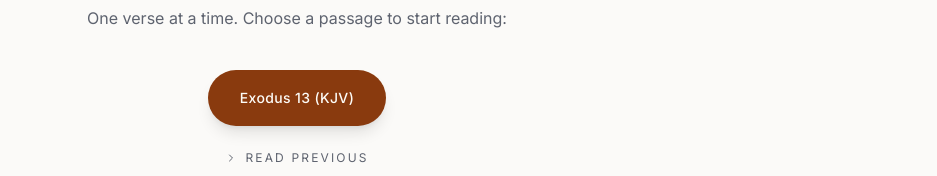
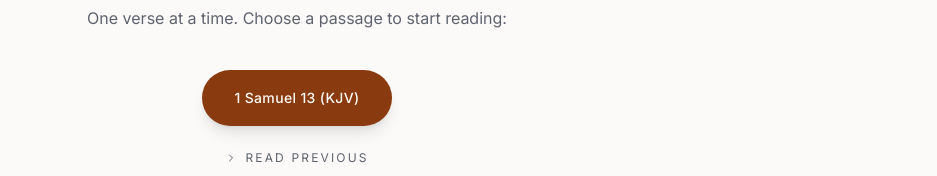
Before and after one commit to devabraham001-eng/rcf-iuo-bible-site-, a React (Vite) app: page / in a window 1280 px wide. Shown: the part 424-600 px from the top of the page, without its empty margins (343-1280 px from the left). Built offline with nearby package versions, Linux system fonts and the light colour scheme.

Commit message:
Update today's scripture to 1 Samuel 13 (KJV), move Exodus 13 to previous

```diff
--- a/src/routes/index.tsx
+++ b/src/routes/index.tsx
@@ -27,6 +27,34 @@ const VERSIONS = [
 ];
 
 const PASSAGES: PassageData[] = [
+  {
+    reference: "1 Samuel 13 (KJV)",
+    verses: [
+      { book: "1 Samuel", chapter: 13, verse: 1, text: "Saul reigned one year; and when he had reigned two years over Israel," },
+      { book: "1 Samuel", chapter: 13, verse: 2, text: "Saul chose him three thousand men of Israel; whereof two thousand were with Saul in Michmash and in mount Bethel, and a thousand were with Jonathan in Gibeah of Benjamin: and the rest of the people he sent every man to his tent." },
+      { book: "1 Samuel", chapter: 13, verse: 3, text: "And Jonathan smote the garrison of the Philistines that was in Geba, and the Philistines heard of it. And Saul blew the trumpet throughout all the land, saying, Let the Hebrews hear." },
+      { book: "1 Samuel", chapter: 13, verse: 4, text: "And all Israel heard say that Saul had smitten a garrison of the Philistines, and that Israel also was had in abomination with the Philistines. And the people were called together after Saul to Gilgal." },
+      { book: "1 Samuel", chapter: 13, verse: 5, text: "And the Philistines gathered themselves together to fight with Israel, thirty thousand chariots, and six thousand horsemen, and people as the sand which is on the sea shore in multitude: and they came up, and pitched in Michmash, eastward from Beth-aven." },
+      { book: "1 Samuel", chapter: 13, verse: 6, text: "When the men of Israel saw that they were in a strait, (for the people were distressed,) then the people did hide themselves in caves, and in thickets, and in rocks, and in high places, and in pits." },
+      { book: "1 Samuel", chapter: 13, verse: 7, text: "And some of the Hebrews went over Jordan to the land of Gad and Gilead. As for Saul, he was yet in Gilgal, and all the people followed him trembling." },
+      { book: "1 Samuel", chapter: 13, verse: 8, text: "And he tarried seven days, according to the set time that Samuel had appointed: but Samuel came not to Gilgal; and the people were scattered from him." },
+      { book: "1 Samuel", chapter: 13, verse: 9, text: "And Saul said, Bring hither a burnt offering to me, and peace offerings. And he offered the burnt offering." },
+      { book: "1 Samuel", chapter: 13, verse: 10, text: "And it came to pass, that as soon as he had made an end of offering the burnt offering, behold, Samuel came; and Saul went out to meet him, that he might salute him." },
+      { book: "1 Samuel", chapter: 13, verse: 11, text: "And Samuel said, What hast thou done? And Saul said, Because I saw that the people were scattered from me, and that thou camest not within the days appointed, and that the Philistines gathered themselves together at Michmash;" },
+      { book: "1 Samuel", chapter: 13, verse: 12, text: "Therefore said I, The Philistines will come down now upon me to Gilgal, and I have not made supplication unto the LORD: I forced myself therefore, and offered a burnt offering." },
+      { book: "1 Samuel", chapter: 13, verse: 13, text: "And Samuel said to Saul, Thou hast done foolishly: thou hast not kept the commandment of the LORD thy God, which he commanded thee: for now would the LORD have established thy kingdom upon Israel for ever." },
+      { book: "1 Samuel", chapter: 13, verse: 14, text: "But now thy kingdom shall not continue: the LORD hath sought him a man after his own heart, and the LORD hath commanded him to be captain over his people, because thou hast not kept that which the LORD commanded thee." },
+      { book: "1 Samuel", chapter: 13, verse: 15, text: "And Samuel arose, and gat him up from Gilgal unto Gibeah of Benjamin. And Saul numbered the people that were present with him, about six hundred men." },
+      { book: "1 Samuel", chapter: 13, verse: 16, text: "And Saul, and Jonathan his son, and the people that were present with them, abode in Gibeah of Benjamin: but the Philistines encamped in Michmash." },
+      { book: "1 Samuel", chapter: 13, verse: 17, text: "And the spoilers came out of the camp of the Philistines in three companies: one company turned unto the way that leadeth to Ophrah, unto the land of Shual:" },
+      { book: "1 Samuel", chapter: 13, verse: 18, text: "And another company turned the way to Beth-horon: and another company turned to the way of the border that looketh to the valley of Zeboim toward the wilderness." },
+      { book: "1 Samuel", chapter: 13, verse: 19, text: "Now there was no smith found throughout all the land of Israel: for the Philistines said, Lest the Hebrews make them swords or spears:" },
+      { book: "1 Samuel", chapter: 13, verse: 20, text: "But all the Israelites went down to the Philistines, to sharpen every man his share, and his coulter, and his axe, and his mattock." },
+      { book: "1 Samuel", chapter: 13, verse: 21, text: "Yet they had a file for the mattocks, and for the coulters, and for the forks, and for the axes, and to sharpen the goads." },
+      { book: "1 Samuel", chapter: 13, verse: 22, text: "So it came to pass in the day of battle, that there was neither sword nor spear found in the hand of any of the people that were with Saul and Jonathan: but with Saul and with Jonathan his son was there found." },
+      { book: "1 Samuel", chapter: 13, verse: 23, text: "And the garrison of the Philistines went out to the passage of Michmash." },
+    ],
+  },
   {
     reference: "Exodus 13 (KJV)",
     verses: [
```
